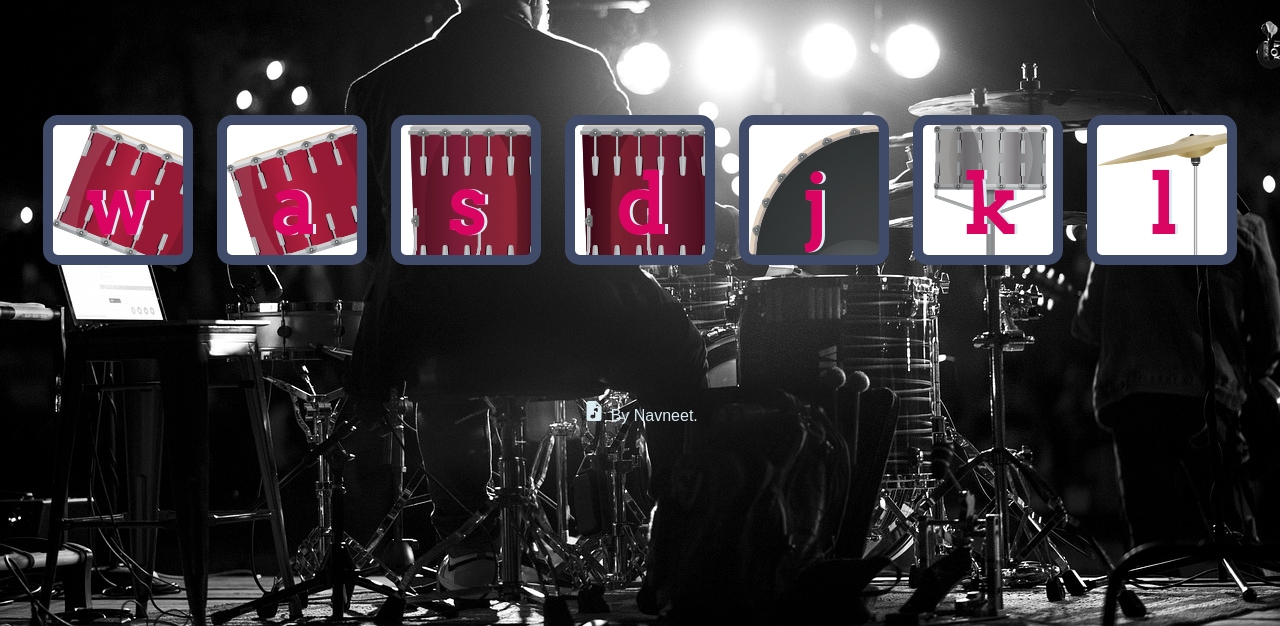
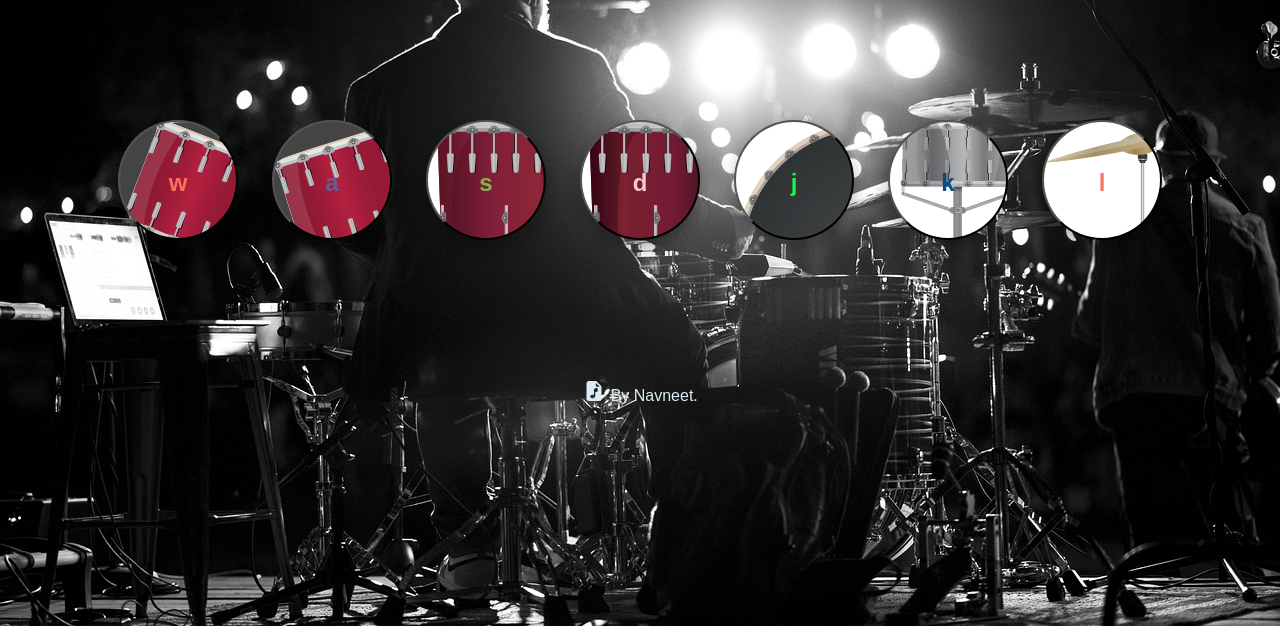
Before and after one commit to navneetujjain/Drum-Kit, a plain HTML site: page index.html in a window 1280 px wide. Shown: the part 174-800 px from the top of the page. Drawn offline with Linux system fonts and the light colour scheme.

Commit message:
Update styles.css

```diff
--- a/css/styles.css
+++ b/css/styles.css
@@ -21,6 +21,14 @@ footer {
 
 background-image: url("../images/tom1.png");
 
+}
+
+.shadow {
+  box-shadow:
+    0px 4px 8px rgba(0, 0, 0, 0.2),
+    0px 0px 15px rgba(218, 231, 250, 0.6),
+    0px 0px 20px rgba(255, 0, 102, 0.4);
+  transition: box-shadow 0.2s ease;
 }
 
 .a {
@@ -59,6 +67,30 @@ background-image: url("../images/crash.png");
 
 }
 
+@keyframes bounce {
+  0%, 20%, 50%, 80%, 100% {
+    transform: translateY(0);
+  }
+  40% {
+    transform: translateY(-30px);
+  }
+  60% {
+    transform: translateY(-30px);
+  }
+}
+
+.pressed {
+  transform: rotate(-40deg);
+  transition: transform 0.1s ease;
+  transform: scale(1.15);
+  background-color: #ffeb3b;
+  color: white;
+  box-shadow: 0 3px 4px rgba(255, 255, 101, 0.8);
+  opacity: 0.9;
+  transition: background-color 0.3s ease;
+  animation: bounce 0.4s ease;
+}
+
 .set {
   margin: 10% auto;
 }
@@ -69,7 +101,7 @@ background-image: url("../images/crash.png");
 }
 
 .pressed {
-  box-shadow: 0 3px 4px 0 greenyellow;
+  box-shadow: 0 3px 4px 0 rgb(255, 252, 101);
   opacity: 0.5;
 }
 
@@ -78,19 +110,30 @@ background-image: url("../images/crash.png");
 }
 
 .drum {
-  outline: none;
-  border: 10px solid #404B69;
-  font-size: 5rem;
-  font-family: 'Arvo', cursive;
-  line-height: 2;
-  font-weight: 900;
-  color: #DA0463;
-  text-shadow: 3px 0 #DBEDF3;
-  border-radius: 15px;
-  display: inline-block;
-  width: 150px;
-  height: 150px;
+  width: 120px;
+  height: 120px;
+  border-radius: 50%;
+  background-color: #444;
+  box-shadow: 0 8px 15px rgba(0, 0, 0, 0.3);
+  margin: 15px;
+  font-size: 24px;
+  font-weight: bold;
+  color: white;
   text-align: center;
-  margin: 10px;
-  background-color: white;
+  line-height: 120px;
+  cursor: pointer;
+  transition: transform 0.2s, background-color 0.2s;
 }
+
+.drum:hover {
+  background-color: #888;
+  box-shadow: 0px 0px 15px rgba(255, 255, 255, 0.5);
+}
+
+.w { color: #ff6f61; }
+.a { color: #6b5b95; }
+.s { color: #88b04b; }
+.d { color: #f7cac9; }
+.j { color: #1bf64e; }
+.k { color: #034f84; }
+.l { color: #f7786b; }
```
